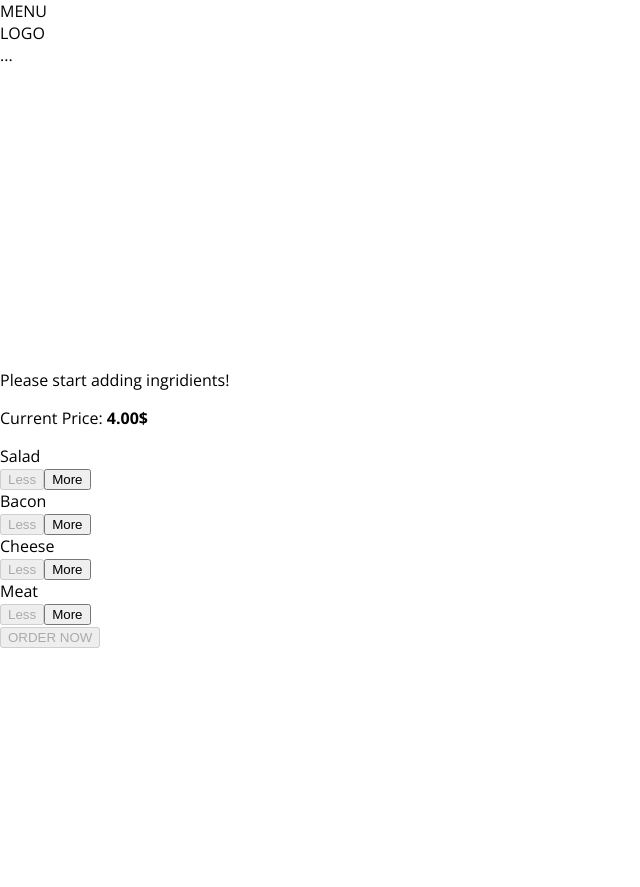
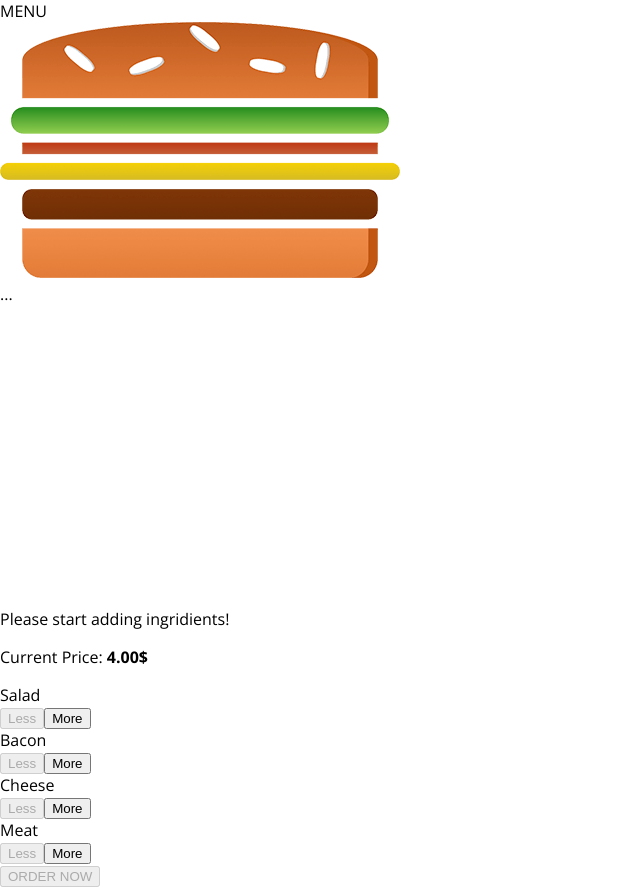
Before and after one commit to Aboramu/burger-builder, a React app: page / in a window 1280 px wide. Shown: the whole page, without its empty margins (0-640 px from the left). Before the commit the page ends 800 px from the top, so only its background shows below. Built offline with nearby package versions, Linux system fonts and the light colour scheme.

Commit message:
added Logo

```diff
--- /dev/null
+++ b/src/components/logo/Logo.css
@@ -0,0 +1,11 @@
+.Logo {
+  background-color: white;
+  padding: 8px;
+  height: 80%;
+  box-sizing: border-box;
+  border-radius: 5px;
+}
+
+.Logo img {
+  height: 100%;
+}
--- /dev/null
+++ b/src/components/logo/index.js
@@ -0,0 +1,3 @@
+import Logo from './logo';
+
+export default Logo;
--- /dev/null
+++ b/src/components/logo/logo.js
@@ -0,0 +1,12 @@
+import React from 'react';
+
+import burgerLogo from '../../assets/images/original.png';
+import classes from './Logo.css'
+
+const logo = (props) => (
+  <div className={classes.Logo}>
+    <img src={burgerLogo} alt="MyBurger" />
+  </div>
+);
+
+export default logo;
--- a/src/components/navigation/toolbar/toolbar.js
+++ b/src/components/navigation/toolbar/toolbar.js
@@ -1,11 +1,12 @@
 import React from 'react';
 
 import classes from './toolbar.css';
+import Logo from '../../logo';
 
 const Toolbar = (props) => (
   <header className={classes.Toolbar}>
     <div>MENU</div>
-    <div>LOGO</div>
+    <Logo />
     <nav>
       ...
     </nav>
```
Also changed, not shown: src/assets/images/original.png (added).
